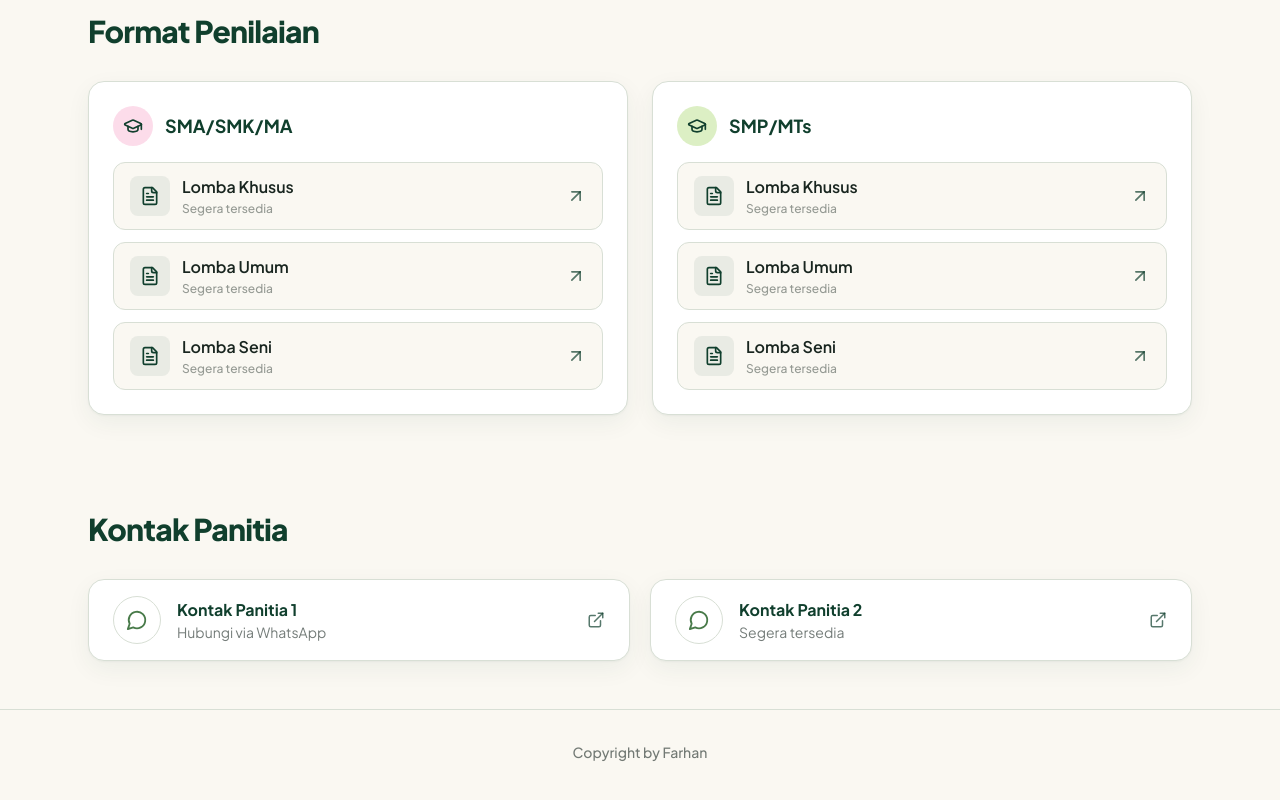
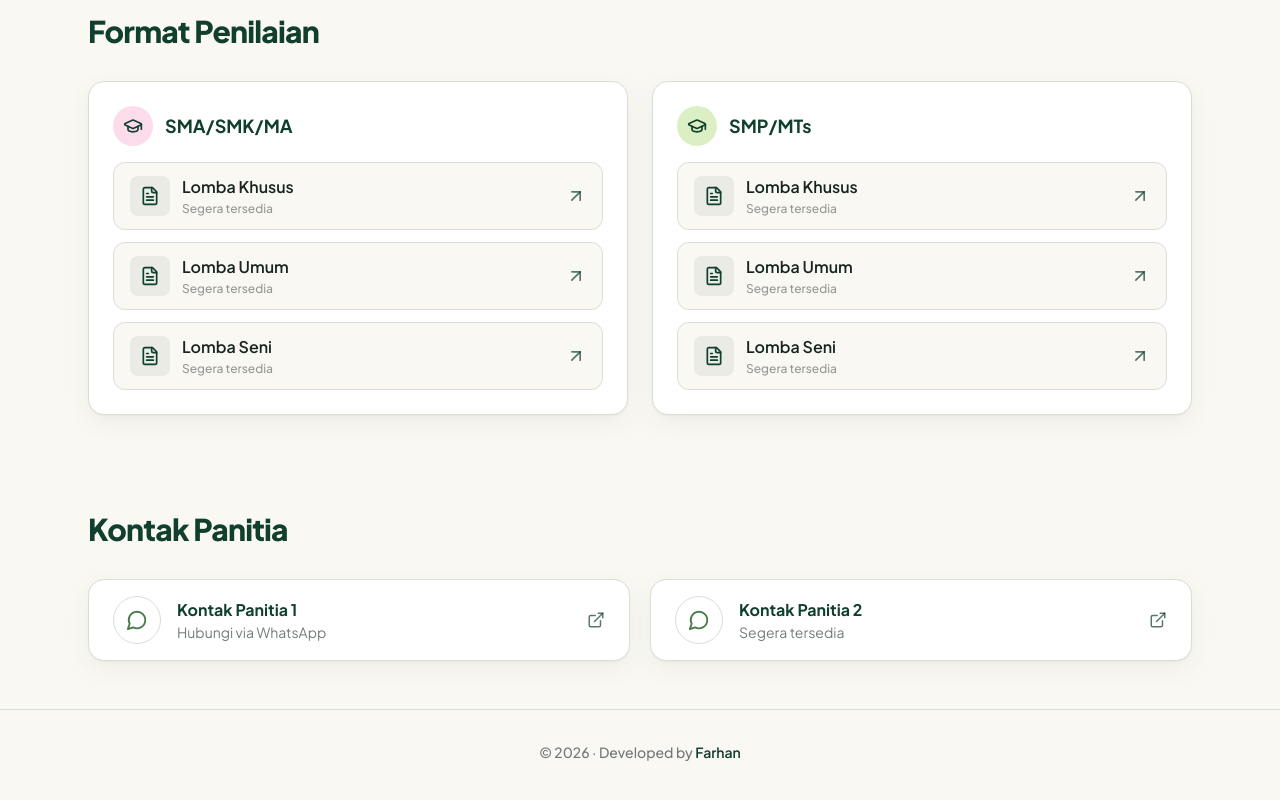
Before and after one commit to zanworksgo/spartacus-c4, a React (Vite) app: page / in a window 1280 px wide. Shown: the part 1535-2335 px from the top of the page. Built offline with nearby package versions, Linux system fonts and the light colour scheme; no server answers; the database is empty.

Commit message:
footer copyright

```diff
--- a/src/components/Footer.tsx
+++ b/src/components/Footer.tsx
@@ -5,7 +5,19 @@ export default function Footer() {
   return (
     <footer className="border-t border-border-soft bg-cream">
       <div className="mx-auto flex max-w-6xl flex-col items-center gap-2 px-4 py-8 text-center sm:px-6">
-        <p className="text-sm font-medium text-ink/60">{site.footer.copyright}</p>
+        <p className="text-sm font-medium text-ink/60">
+          {site.footer.copyright}
+          <span aria-hidden="true"> · </span>
+          {site.footer.developer.label}{' '}
+          <a
+            href={site.footer.developer.url}
+            target="_blank"
+            rel="noopener noreferrer"
+            className="font-semibold text-green-900 underline-offset-4 transition-colors hover:text-green-600 hover:underline"
+          >
+            {site.footer.developer.name}
+          </a>
+        </p>
         <Link
           to="/admin"
           className="inline-flex items-center gap-1 text-xs font-medium text-ink/40 transition-colors hover:text-green-900"
--- a/src/data/siteContent.ts
+++ b/src/data/siteContent.ts
@@ -247,7 +247,8 @@ export const site = {
     },
 
     footer: {
-        copyright: 'Copyright by Farhan',
+        copyright: '© 2026',
+        developer: { label: 'Developed by', name: 'Farhan', url: 'https://fauzanazhari.vercel.app' },
     },
 }
 
```
Also changed, not shown: src/pages/Admin.tsx (indentation only).
